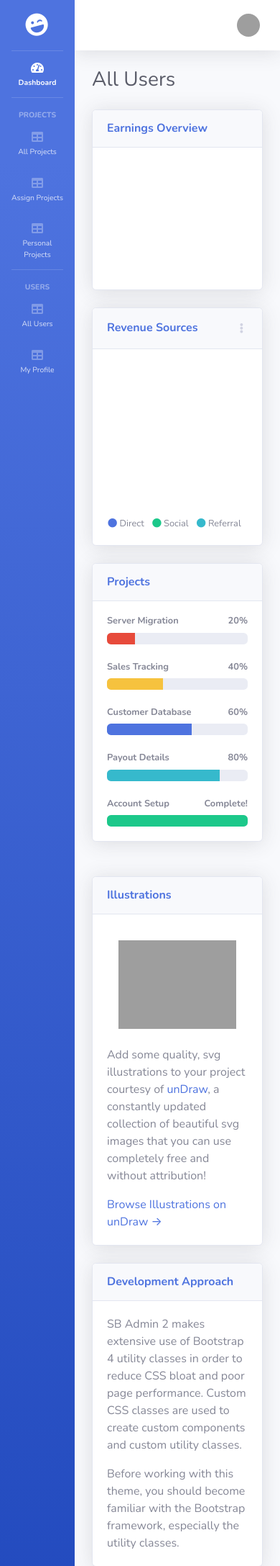
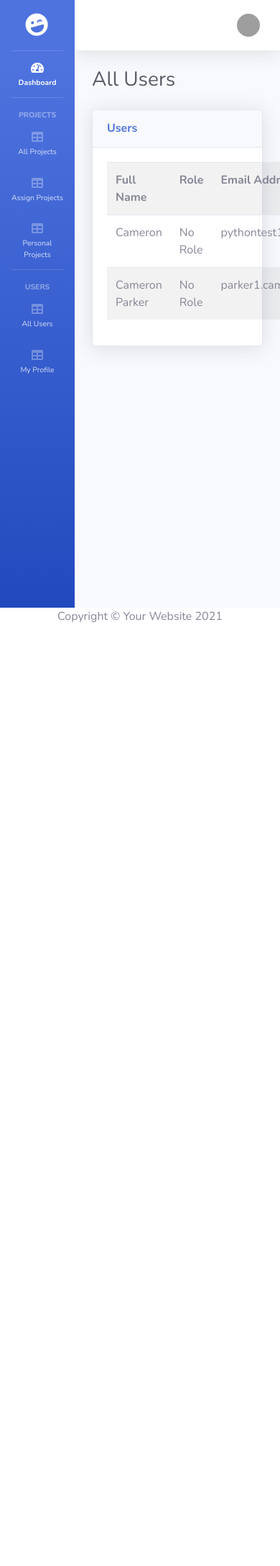
Before and after one commit to Cams-Code/Bug_Tracker, a Flask app: page /all_users in a window 390 px wide. Shown: the top 2175 px of the page at 72% size. After the commit the page ends 864 px from the top, so only its background shows below. Run offline with Flask 2, Linux system fonts and the light colour scheme; a user stored in the database is signed in; data comes from the database, SQL or seed files in the repository; both versions use the stored data as it was after the commit; some libraries are stand-ins or nearby versions; grey boxes are pictures that could not be loaded.

Commit message:
Add basic table to all_users html

```diff
--- a/main.py
+++ b/main.py
@@ -161,7 +161,7 @@ def register():
             # add new user
 
             new_user = Users(
-                full_name=user_name,
+                full_name=user_name.title(),
                 password=generate_password_hash(user_password, method="pbkdf2:sha256", salt_length=8),
                 email=user_email,
                 role="no role"
@@ -241,7 +241,8 @@ def assign_projects():
 @app.route("/all_users", methods=["GET", "POST"])
 @login_required
 def all_users():
-    return render_template("users.html")
+    users = Users.query.all()
+    return render_template("users.html", users=users)
 
 
 @app.route("/manage_users", methods=["GET", "POST"])
--- a/templates/all_projects.html
+++ b/templates/all_projects.html
@@ -31,14 +31,14 @@
                                                 <th>Severity</th>
                                                 <th>Time to Complete</th>
                                                 <th>Priority</th>
-                                                <th>Related Users</th>
+                                                <th>Assigned Users</th>
                                                 <th>Full View</th>
                                             </tr>
                                             {% for project in projects %}
                                                 <tr>
-                                                    <td>{{ project.bug_name }}</td>
+                                                    <td>{{ project.bug_name.capitalize() }}</td>
                                                     <td>{{ project.brief_desc }}</td>
-                                                    <td>{{ project.submitter.full_name }}</td>
+                                                    <td>{{ project.submitter.full_name.title() }}</td>
                                                     <td>{{ project.severity }}</td>
                                                     <td>{{ project.time_to_fix }}</td>
                                                     <td>{{ project.priority }}</td>
--- a/templates/border_template.html
+++ b/templates/border_template.html
@@ -127,7 +127,7 @@
                             <li class="nav-item dropdown no-arrow" style="list-style: none;">
                                 <a class="nav-link dropdown-toggle" href="#" id="userDropdown" role="button"
                                     data-toggle="dropdown" aria-haspopup="true" aria-expanded="false">
-                                    <span class="mr-2 d-none d-lg-inline text-gray-600 med">{{ current_user.full_name.capitalize() }}</span>
+                                    <span class="mr-2 d-none d-lg-inline text-gray-600 med">{{ current_user.full_name.title() }}</span>
                                     <img class="img-profile rounded-circle"
                                         src="img/undraw_profile.svg">
                                 </a>
--- a/templates/users.html
+++ b/templates/users.html
@@ -1,3 +1,52 @@
-{% extends "body_template.html" %}
+{% extends "border_template.html" %}
+{% block main %}
+                <div class="container-fluid">
 
-{% block title %} All Users {% endblock %}
+                    <!-- Page Heading -->
+                    <div class="d-sm-flex align-items-center justify-content-between mb-4">
+                        <h1 class="h3 mb-0 text-gray-800">All Users</h1>
+                    </div>
+
+                    <!-- Content Row -->
+
+                    <div class="row">
+
+                        <!-- Area Chart -->
+                        <div class="col-xl-12 col-lg-7">
+                            <div class="card shadow mb-4">
+                                <div
+                                    class="card-header py-3 d-flex flex-row align-items-center justify-content-between">
+                                    <h6 class="m-0 font-weight-bold text-primary">Users</h6>
+                                </div>
+                                <!-- Card Body -->
+                                <div class="card-body">
+                                    <div class="chart-area">
+                                        <table class="table table-striped" style="width: 100%;">
+                                            <tr>
+                                                <th>Full Name</th>
+                                                <th>Role</th>
+                                                <th>Email Address</th>
+                                                <th>View Profile</th>
+                                            </tr>
+                                            {% for user in users %}
+                                                {% if user.id != 1 %}
+                                                <tr>
+                                                        <td>{{ user.full_name.title() }}</td>
+                                                        <td>{{ user.role.title() }}</td>
+                                                        <td>{{ user.email }}</td>
+                                                        <td>beep boop</td>
+                                                </tr>
+                                                {% endif %}
+                                            {% endfor %}
+                                        </table>
+                                    </div>
+                                </div>
+                            </div>
+                        </div>
+                    </div>
+
+                        </div>
+                    </div>
+
+                </div>
+{% endblock %}
```
Also changed, not shown: bugtracker.db.
